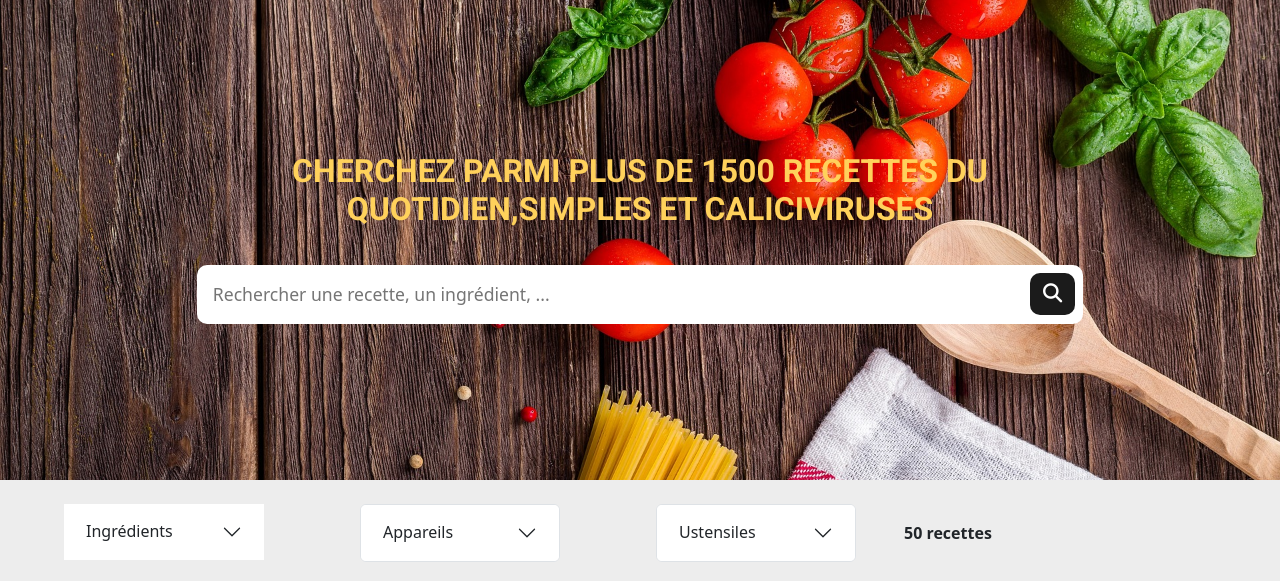
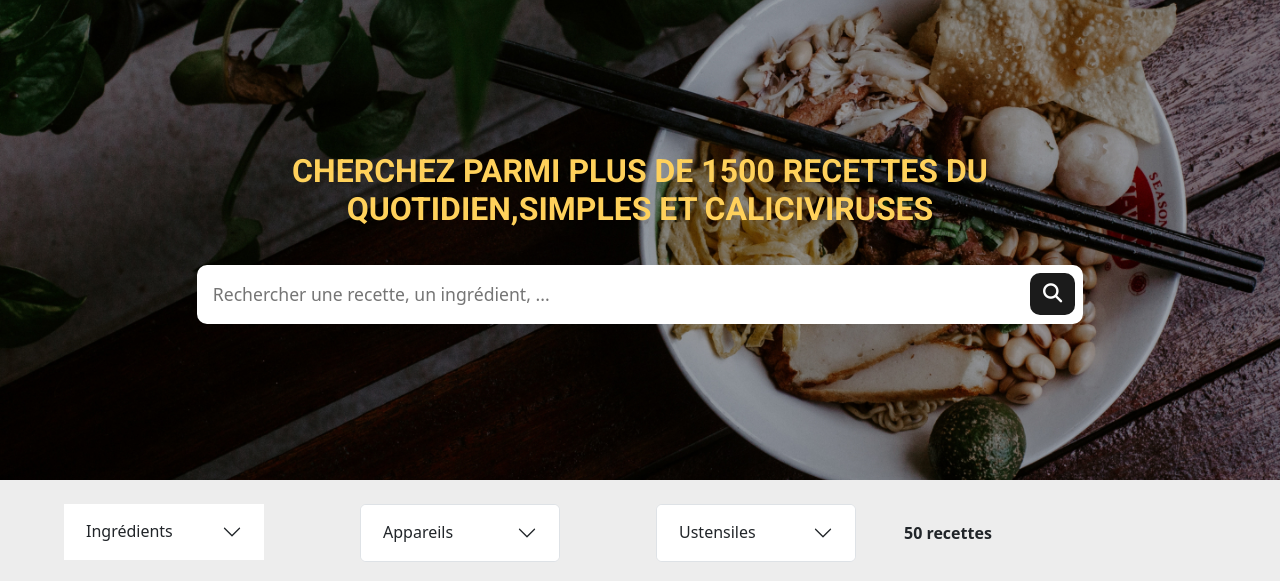
Before and after one commit to Benji-devw/petits-plats, a website with bundled scripts: page index.html in a window 1280 px wide. Shown: the top 581 px of the page. Built offline with nearby package versions, Linux system fonts and the light colour scheme; a web font is replaced by a local one.

Commit message:
fix/header background

```diff
--- a/assets/styles/css/home.css
+++ b/assets/styles/css/home.css
@@ -57,7 +57,7 @@ header {
 header .header_content {
   height: 100%;
   width: 100%;
-  background-image: url("../../spagheti.jpg");
+  background-image: url("../../bg-header.jpg");
   background-repeat: no-repeat;
   background-position: center;
   background-size: cover;
```
Also changed, not shown: assets/bg-header.jpg (added), assets/spagheti.jpg (deleted).
